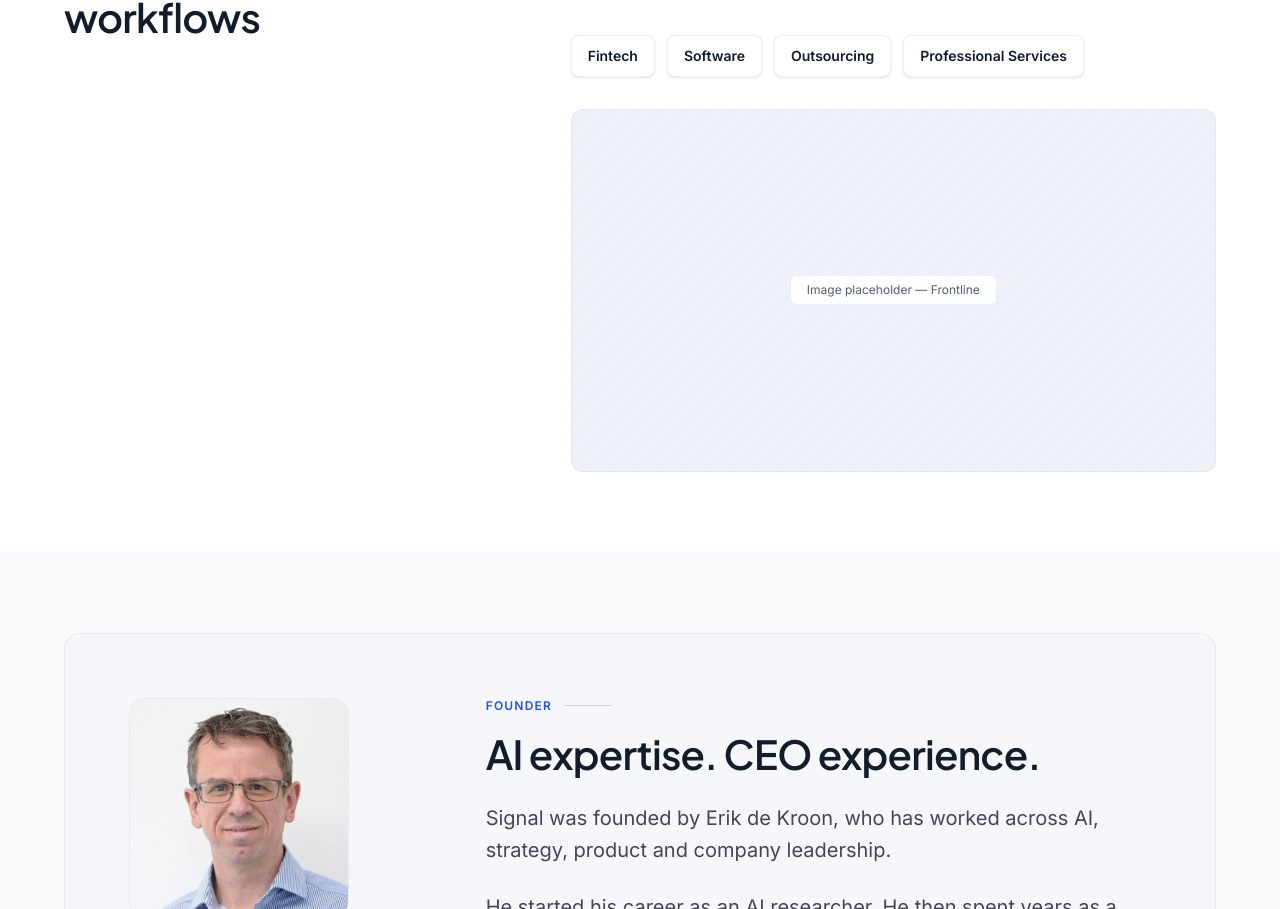
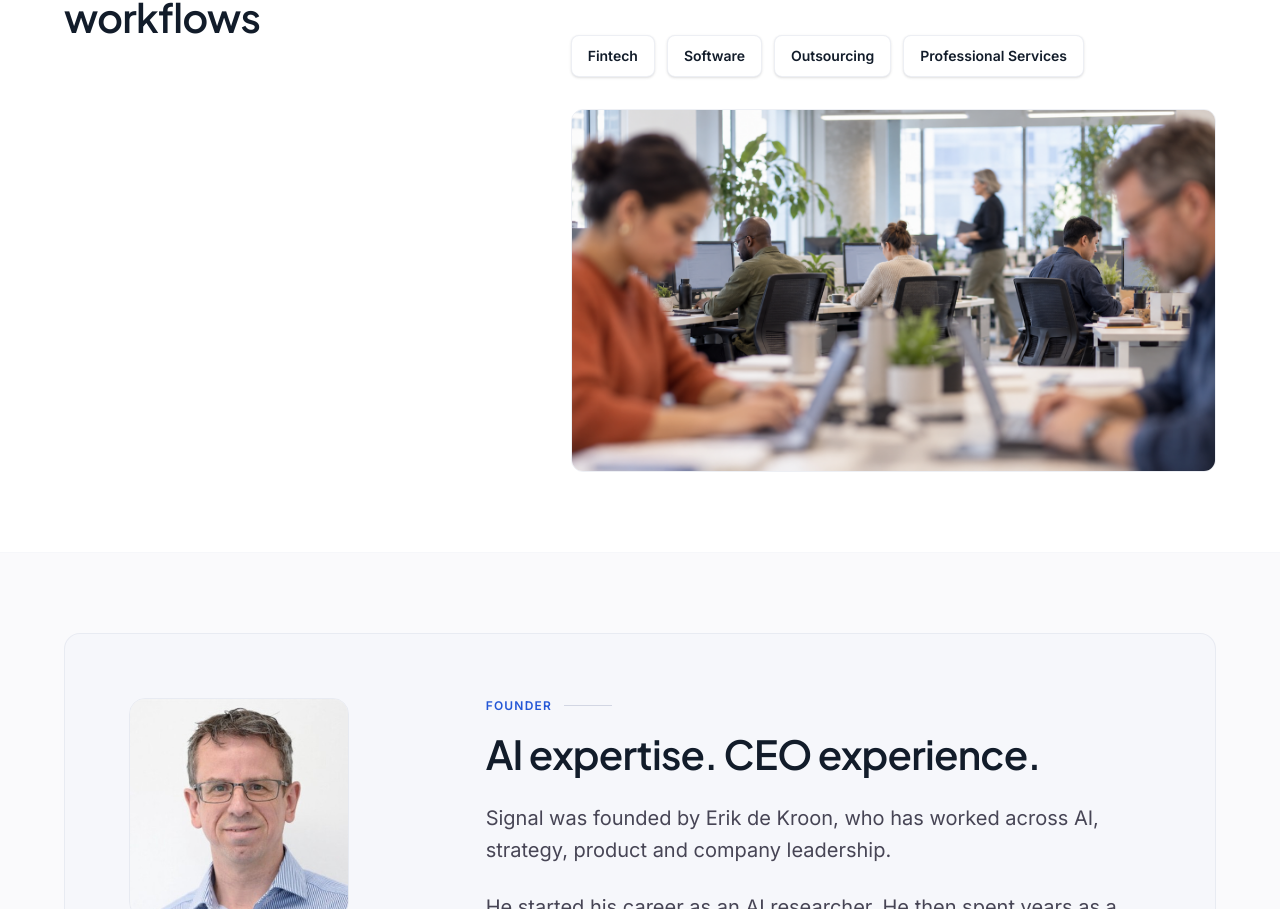
Before and after one commit to signalaibpi/signal-website, a Next.js app: page / in a window 1280 px wide. Shown: the part 4083-4992 px from the top of the page. Built offline with nearby package versions, Linux system fonts and the light colour scheme.

Commit message:
Add Who is this for photography

```diff
--- a/components/home/WhoIsThisFor.tsx
+++ b/components/home/WhoIsThisFor.tsx
@@ -1,5 +1,5 @@
+import Image from "next/image";
 import { SectionEyebrow } from "./SectionEyebrow";
-import { ImagePlaceholder } from "@/components/ImagePlaceholder";
 
 const SECTORS = ["Fintech", "Software", "Outsourcing", "Professional Services"];
 
@@ -32,10 +32,15 @@
                 </span>
               ))}
             </div>
-            <ImagePlaceholder
-              label="Frontline"
-              aspect="aspect-[16/9]"
-            />
+            <div className="relative w-full aspect-[16/9] rounded-xl overflow-hidden border border-outline-variant/40">
+              <Image
+                src="/home-who-this-is-for.png"
+                alt="Professionals working at computers across a busy open-plan office"
+                fill
+                sizes="(min-width: 1024px) 608px, calc(100vw - 40px)"
+                className="object-cover"
+              />
+            </div>
           </div>
         </div>
       </div>
```
Also changed, not shown: public/home-who-this-is-for.png (added), 1 other file (tests, documents, lock files or other folders).
